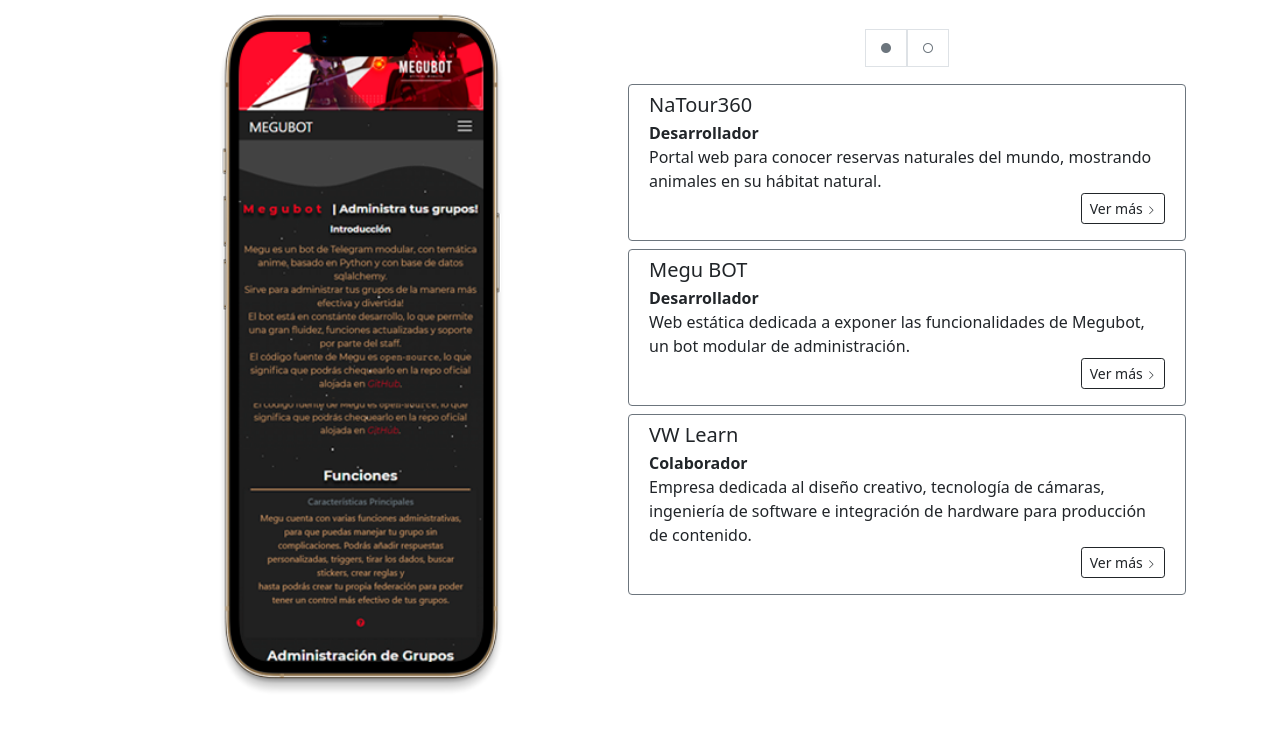
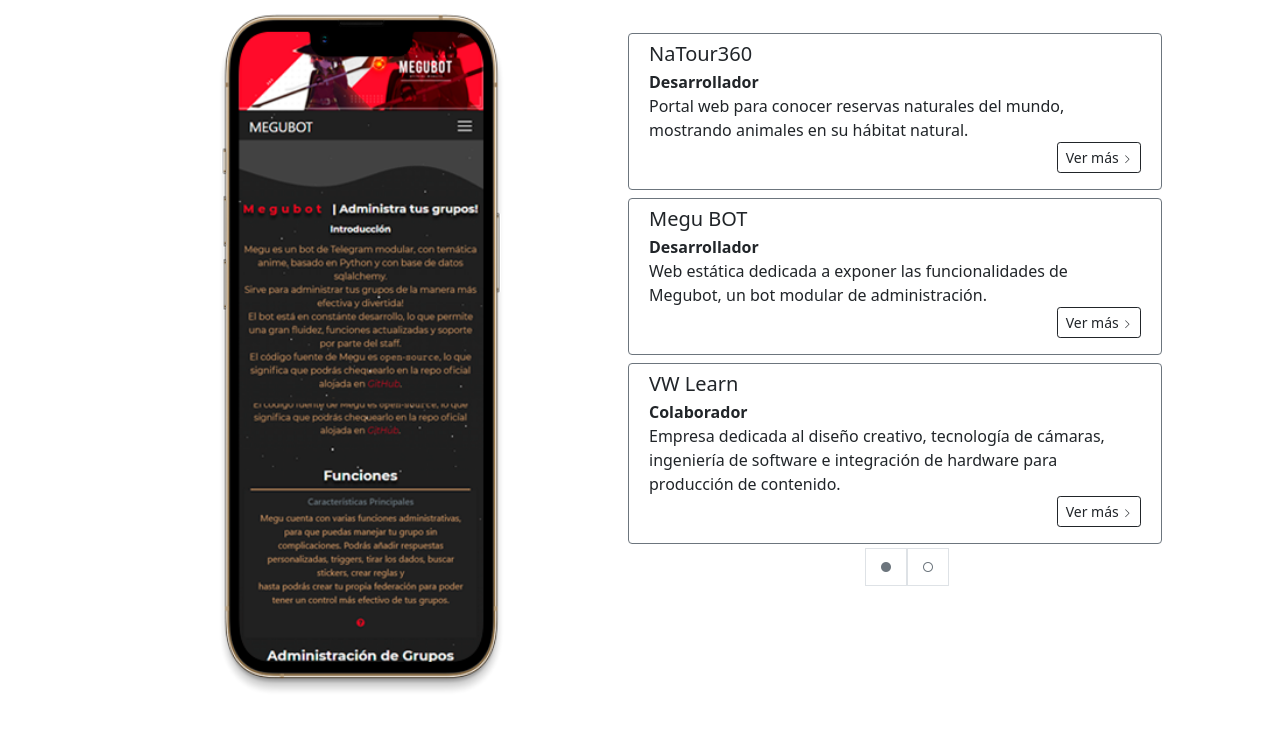
Before and after one commit to fradniev/portfolioNat, a website: page public/index.html in a window 1280 px wide. Shown: the part 791-1520 px from the top of the page. Drawn offline with nearby package versions, Linux system fonts and the light colour scheme.

Commit message:
pagination down

```diff
--- a/public/css/main.css
+++ b/public/css/main.css
@@ -154,9 +154,9 @@
 .project-container{
 	display: flex;
 	flex-direction: column;
-	width: 50%;
+	width: 100%;
 	position: absolute;
-	top: 75px;
+	top: 0px;
 	opacity: 0;
 	visibility: hidden;
 	left: unset;
@@ -172,6 +172,7 @@
 .project-active{
 	right: 0;
 	opacity: 1;
+	position: relative;
 	visibility: visible;
 }
 #proyecto{
@@ -221,7 +222,6 @@ and (max-width : 768px) {
 		opacity: 1;
 		visibility: visible;
 		width: 100%;
-		position: relative;
 		top: 0;
 	}
 }
```
